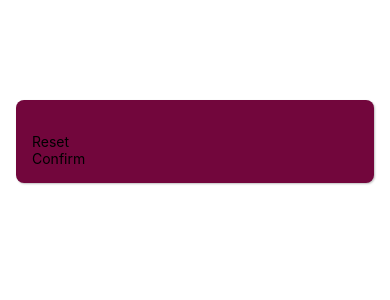
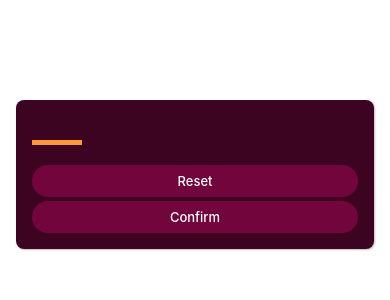
Before and after one commit to mycvlnn/React-Native-Udemy, a React Native app: screen / in a window 390 px wide. Shown: the top 300 px of the page. Built offline with nearby package versions, Linux system fonts and the light colour scheme.

Commit message:
styling button ios and android

```diff
--- a/components/Button/ButtonPrimary.jsx
+++ b/components/Button/ButtonPrimary.jsx
@@ -1,11 +1,46 @@
-import { View, Text } from "react-native";
+import { View, Text, Pressable, StyleSheet } from "react-native";
 
 const ButtonPrimary = ({ children, onClick }) => {
   return (
-    <View>
-      <Text onPress={onClick}>{children}</Text>
+    <View style={styles.btnOuterContainer}>
+      <Pressable
+        android_ripple={{ color: "#640233" }}
+        style={({ pressed }) =>
+          pressed
+            ? [styles.btnInnerContainer, styles.pressed]
+            : styles.btnInnerContainer
+        }
+        onPress={onClick}
+      >
+        <Text style={styles.btnText} onPress={onClick}>
+          {children}
+        </Text>
+      </Pressable>
     </View>
   );
 };
 
 export default ButtonPrimary;
+
+const styles = StyleSheet.create({
+  btnOuterContainer: {
+    overflow: "hidden",
+    borderRadius: 28,
+    marginTop: 4
+  },
+  btnInnerContainer: {
+    paddingVertical: 8,
+    paddingHorizontal: 16,
+    backgroundColor: "#72063c",
+    elevation: 4
+  },
+  btnText: {
+    textAlign: "center",
+    color: "white",
+    fontSize: 13,
+    fontWeight: "500"
+  },
+  pressed: {
+    opacity: 0.8
+  }
+});
--- a/screens/StartGameScreen.jsx
+++ b/screens/StartGameScreen.jsx
@@ -4,7 +4,13 @@ import ButtonPrimary from "../components/Button/ButtonPrimary";
 const StartGameScreen = () => {
   return (
     <View style={styles.inputContainer}>
-      <TextInput />
+      <TextInput
+        style={styles.inputNumber}
+        maxLength={2}
+        keyboardType="number-pad"
+        autoCapitalize="none"
+        autoCorrect={false}
+      />
       <ButtonPrimary>Reset</ButtonPrimary>
       <ButtonPrimary>Confirm</ButtonPrimary>
     </View>
@@ -17,7 +23,7 @@ const styles = StyleSheet.create({
   inputContainer: {
     marginTop: 100,
     padding: 16,
-    backgroundColor: "#72063c",
+    backgroundColor: "#3D0421",
     marginHorizontal: 16,
     borderRadius: 8,
     elevation: 6,
@@ -25,5 +31,15 @@ const styles = StyleSheet.create({
     shadowOffset: { width: 1, height: 1 },
     shadowRadius: 2,
     shadowOpacity: 0.25
+  },
+  inputNumber: {
+    fontSize: 20,
+    color: "#ff9933",
+    borderBottomColor: "#ff9933",
+    borderBottomWidth: 5,
+    width: 50,
+    textAlign: "center",
+    marginBottom: 16,
+    fontWeight: "bold"
   }
 });
```
